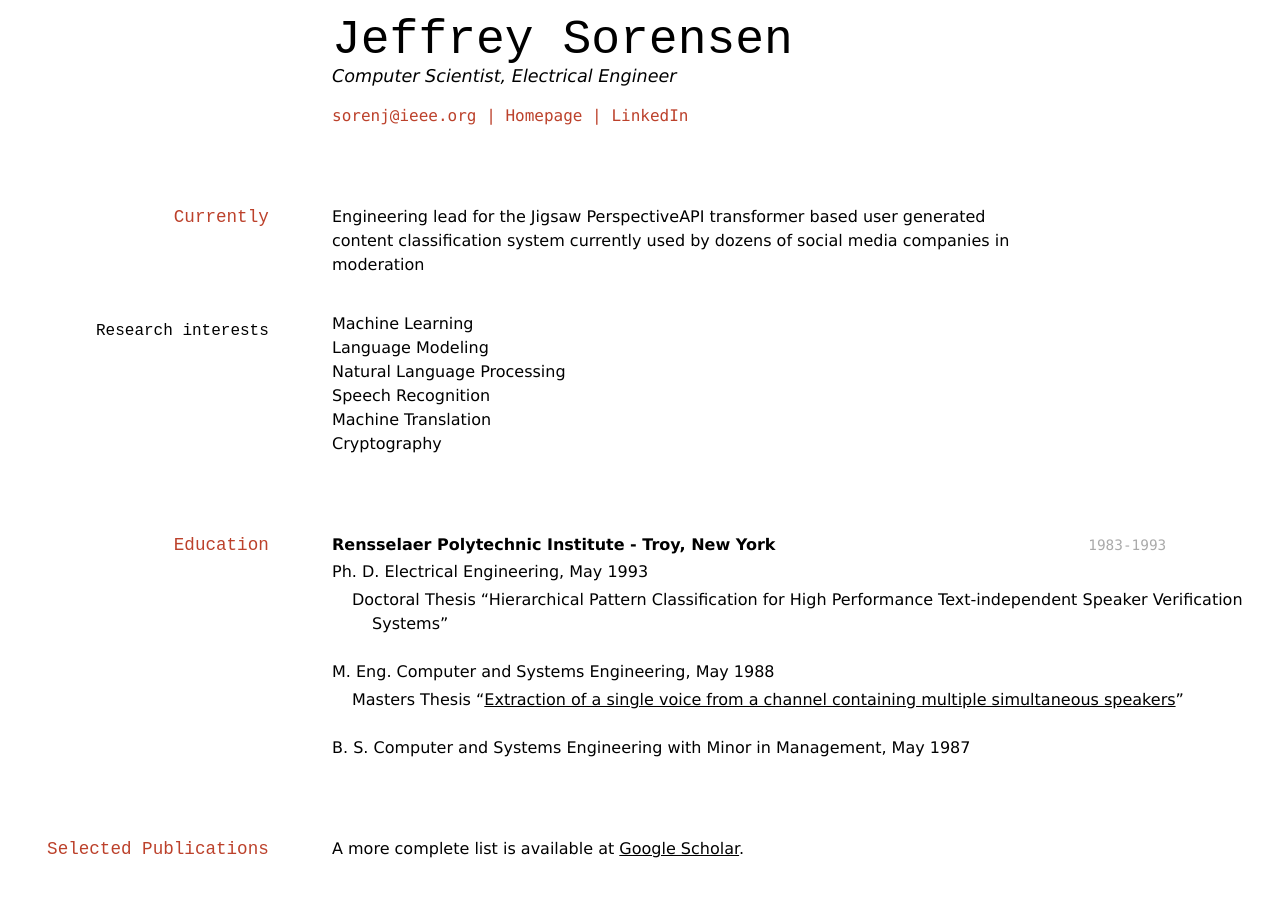
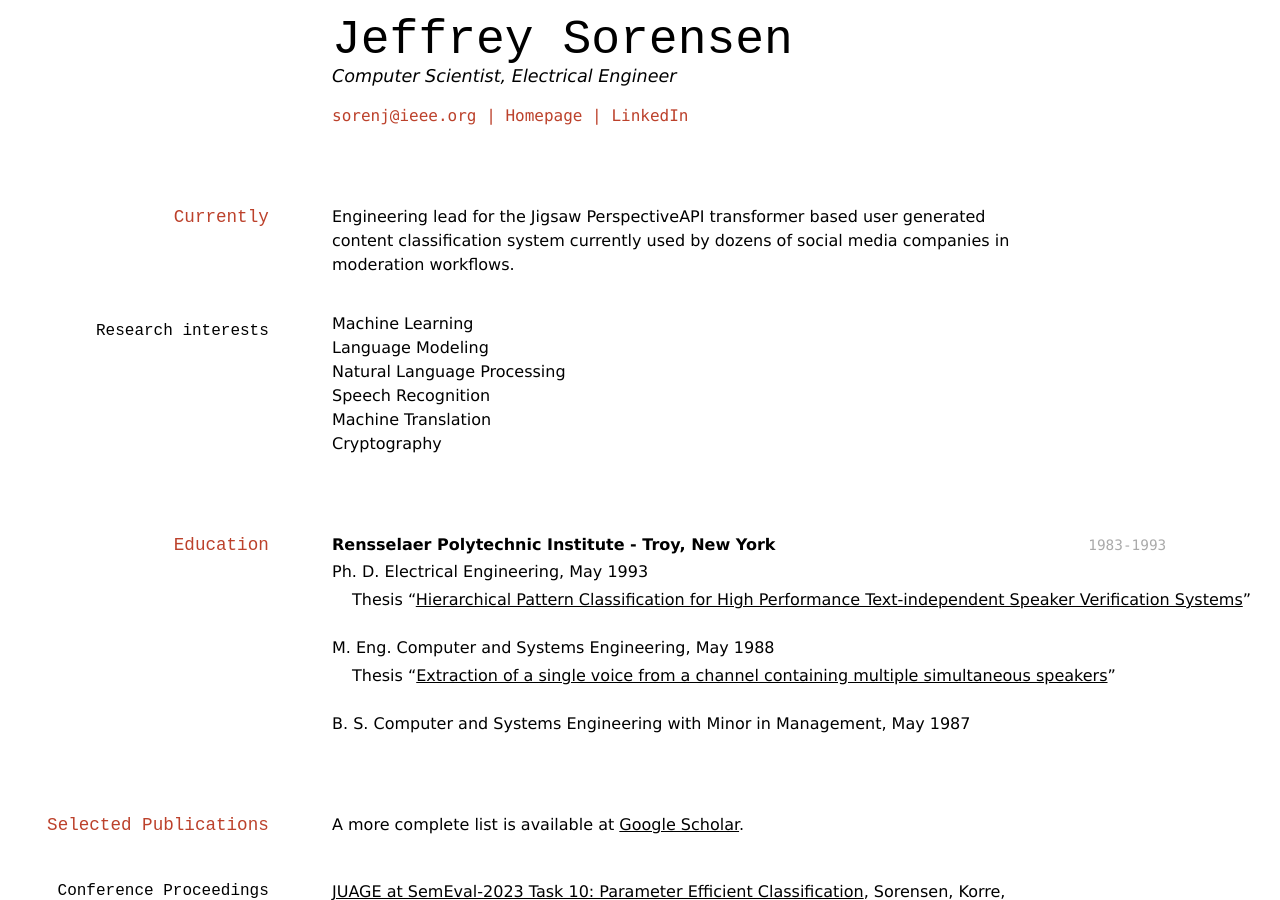
Before and after one commit to sorensenjs/sorensenjs.github.io, a Jekyll site: the page built from cv.md, in a window 1280 px wide and 900 px high. Built offline with Jekyll 4.4.1, drawn with Linux system fonts in a browser that asks for light colours; some of the changed text lies outside the part shown.

Commit message:
Update cv.md

```diff
--- a/cv.md
+++ b/cv.md
@@ -14,7 +14,7 @@ Computer Scientist, Electrical Engineer
 ## Currently
 
 Engineering lead for the Jigsaw PerspectiveAPI transformer based user generated content classification system
-currently used by dozens of social media companies in moderation
+currently used by dozens of social media companies in moderation workflows.
 
 ### Research interests
 
@@ -30,9 +30,9 @@ currently used by dozens of social media companies in moderation
 `1983-1993`
 __Rensselaer Polytechnic Institute - Troy, New York__
  - Ph. D. Electrical Engineering, May 1993
- - - Doctoral Thesis "Hierarchical Pattern Classification for High Performance Text-independent Speaker Verification Systems"
+ - - Thesis "[Hierarchical Pattern Classification for High Performance Text-independent Speaker Verification Systems](https://search.worldcat.org/title/1150132953)"
  - M. Eng. Computer and Systems Engineering, May 1988
- - - Masters Thesis "[Extraction of a single voice from a channel containing multiple simultaneous speakers](https://eds.p.ebscohost.com/eds/detail/detail?vid=6&sid=7a80aebd-de47-4159-88ef-21a16e430c1c%40redis&bdata=JnNpdGU9ZWRzLWxpdmUmc2NvcGU9c2l0ZQ%3d%3d#AN=rpi.1150124860&db=cat08351a)"
+ - - Thesis "[Extraction of a single voice from a channel containing multiple simultaneous speakers](https://eds.p.ebscohost.com/eds/detail/detail?vid=6&sid=7a80aebd-de47-4159-88ef-21a16e430c1c%40redis&bdata=JnNpdGU9ZWRzLWxpdmUmc2NvcGU9c2l0ZQ%3d%3d#AN=rpi.1150124860&db=cat08351a)"
  - B. S. Computer and Systems Engineering with Minor in Management, May 1987
 
 
```
Also changed, not shown: other parts of cv.md (+2 -2 lines).
